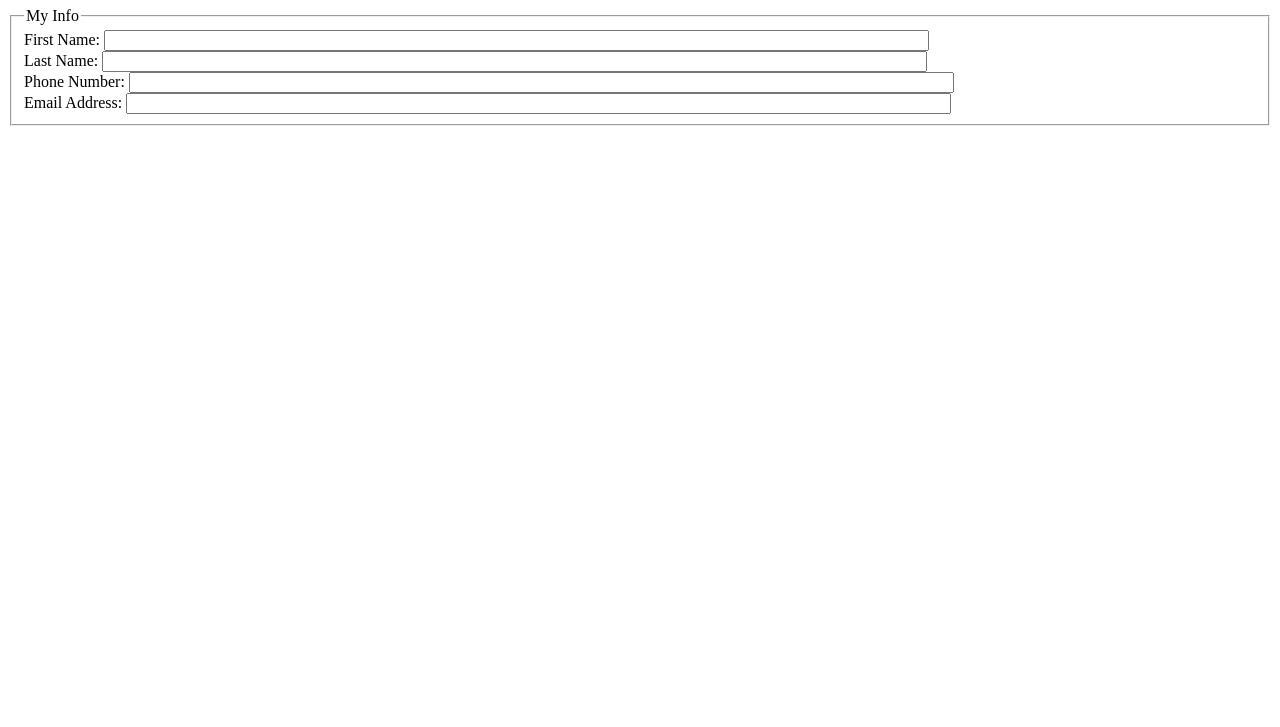
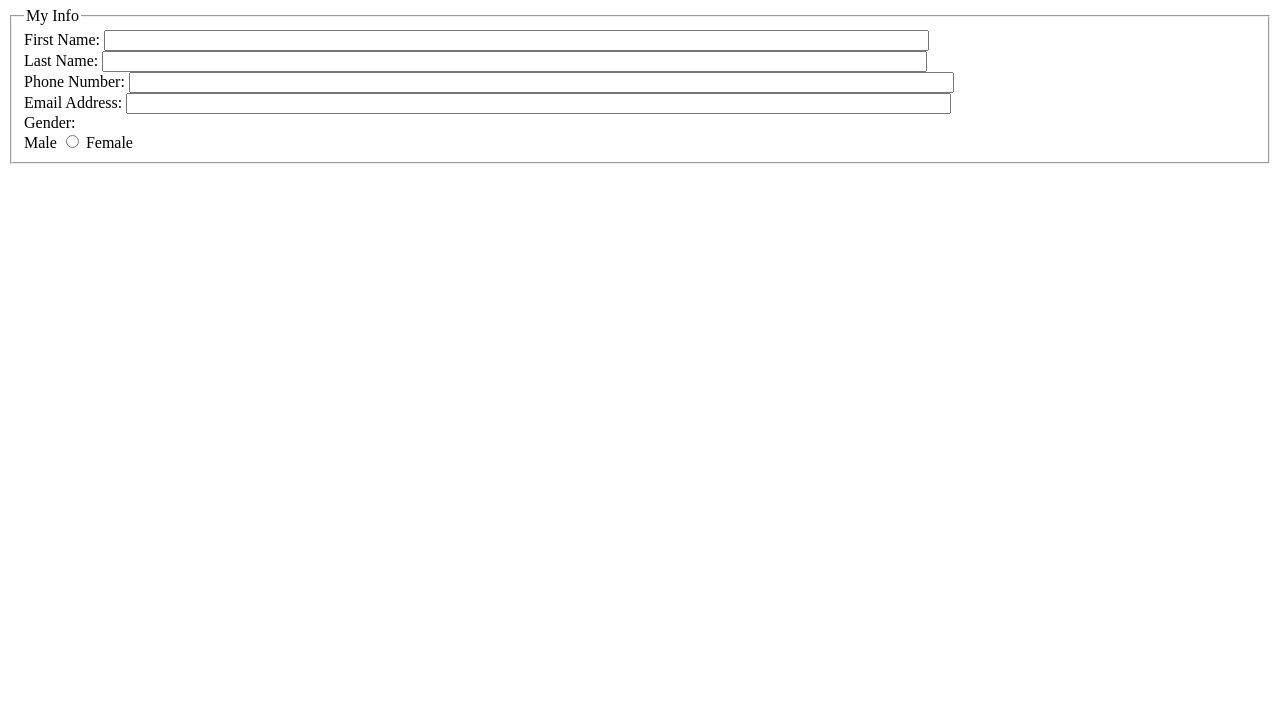
Before and after one commit to MohammedOuannass/lab4, a plain HTML site: page index.html in a window 1280 px wide. Shown: the part 73-800 px from the top of the page. Drawn offline with Linux system fonts and the light colour scheme.

Commit message:
adding more code to the index file

```diff
--- a/index.html
+++ b/index.html
@@ -13,3 +13,6 @@
 	  <div><label>Last Name: <input size="100" type="text" name="last_name_field"></label></div>
 	  <div><label>Phone Number: <input size="100" type="text" name="phone_field"></label></div>
 	  <div><label>Email Address: <input size="100" type="text" name="email_field"></label></div>
+	  <div>Gender: </div>
+	    <label>Male <input type="radio" name="gender_field" value="male"></label>
+		<label>Female <input type="radio" name="gender_field" value="female></label>
```
